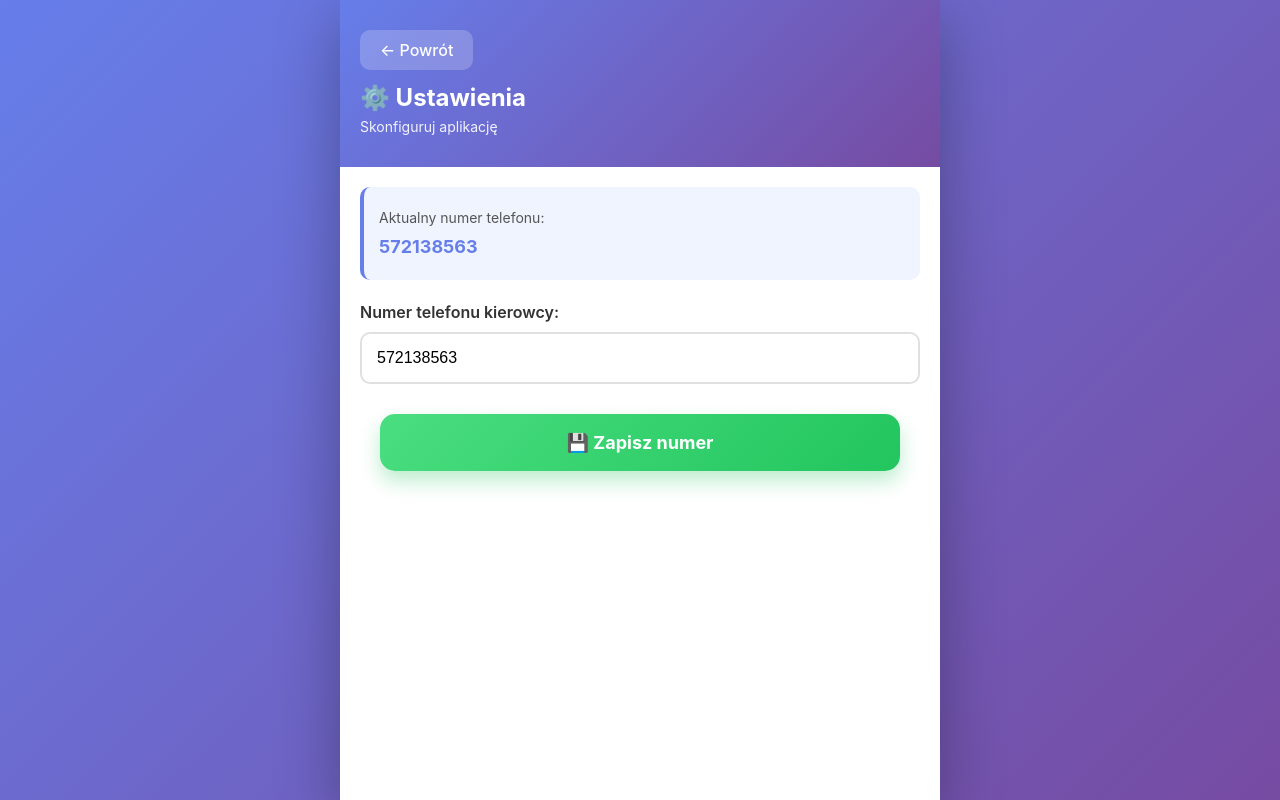
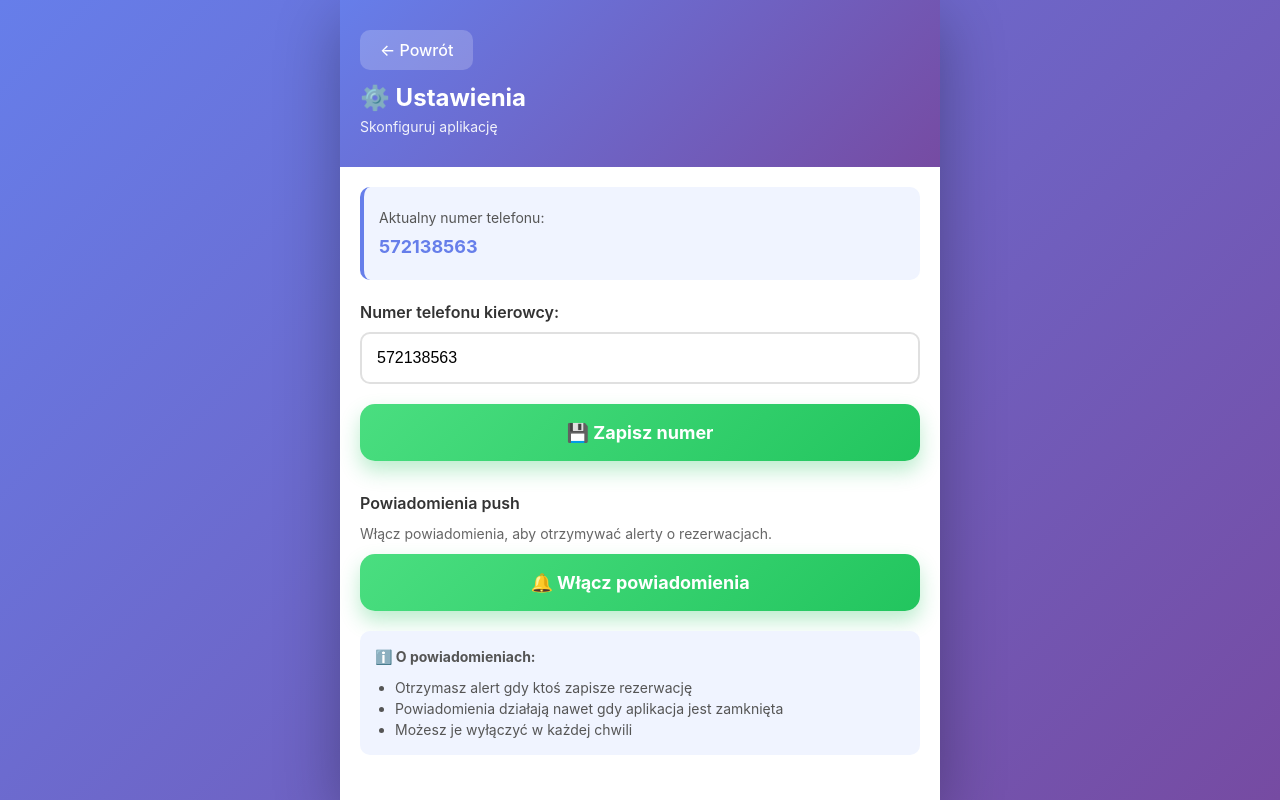
Before and after one commit to mwmarszalek/tnz-app, a React (Vite) app: page / in a window 1280 px wide. Both pictures are taken after a click on the button "⚙️". Built offline with nearby package versions, Linux system fonts and the light colour scheme; no server answers; the database is empty.

Commit message:
add firebase cloud notification mvp

```diff
--- a/src/App.jsx
+++ b/src/App.jsx
@@ -16,6 +16,10 @@ import {
 import DeparturesList from "./components/DeparturesList";
 import StopsList from "./components/StopsList";
 import Settings from "./components/Settings";
+import {
+  requestNotificationPermission,
+  onMessageListener,
+} from "./firebase-messaging";
 import "./App.css";
 
 function App() {
@@ -44,7 +48,6 @@ function App() {
     return () => unsubscribe();
   }, []);
 
-  // Nasłuchuj zmian sentSMS w Firebase
   useEffect(() => {
     const smsRef = ref(database, "sentSMS");
     const unsubscribe = onValue(smsRef, (snapshot) => {
@@ -55,12 +58,21 @@ function App() {
     return () => unsubscribe();
   }, []);
 
-  // Zmiana klasy body przy zmianie autobusu (animacja kolorów)
+  useEffect(() => {
+    requestNotificationPermission();
+
+    onMessageListener()
+      .then((payload) => {
+        console.log("Otrzymano powiadomienie:", payload);
+        // Pokaż powiadomienie w UI
+      })
+      .catch((err) => console.log("Błąd:", err));
+  }, []);
+
   useEffect(() => {
     document.body.className = `bus-${busNumber}`;
   }, [busNumber]);
 
-  // 🔄 Automatyczne czyszczenie danych o 19:25
   useAutoClear(() => {
     set(ref(database, "savedSchedules"), {});
     set(ref(database, "sentSMS"), {});
--- a/src/components/Settings.jsx
+++ b/src/components/Settings.jsx
@@ -1,7 +1,17 @@
-import { useState } from "react";
+import { useState, useEffect } from "react";
+import { requestNotificationPermission } from "../firebase-messaging";
 
 function Settings({ driverPhone, setDriverPhone, setView }) {
   const [phoneInput, setPhoneInput] = useState(driverPhone);
+  const [notificationsEnabled, setNotificationsEnabled] = useState(false);
+
+  // Sprawdź przy starcie czy powiadomienia są włączone
+  useEffect(() => {
+    const fcmToken = localStorage.getItem("fcmToken");
+    if (fcmToken) {
+      setNotificationsEnabled(true);
+    }
+  }, []);
 
   const savePhoneNumber = () => {
     const input = phoneInput.trim();
@@ -21,6 +31,30 @@ function Settings({ driverPhone, setDriverPhone, setView }) {
     setDriverPhone(cleanPhone);
     alert(`✅ Numer zapisany: ${cleanPhone}`);
     setView("departures");
+  };
+
+  const handleEnableNotifications = async () => {
+    try {
+      const token = await requestNotificationPermission();
+      if (token) {
+        setNotificationsEnabled(true);
+        localStorage.setItem("fcmToken", token);
+        alert("✅ Powiadomienia zostały włączone!");
+      } else {
+        alert(
+          "❌ Nie udało się włączyć powiadomień. Sprawdź uprawnienia przeglądarki."
+        );
+      }
+    } catch (error) {
+      console.error("Błąd włączania powiadomień:", error);
+      alert("❌ Wystąpił błąd podczas włączania powiadomień.");
+    }
+  };
+
+  const handleDisableNotifications = () => {
+    localStorage.removeItem("fcmToken");
+    setNotificationsEnabled(false);
+    alert("🔕 Powiadomienia zostały wyłączone");
   };
 
   return (
@@ -53,10 +87,60 @@ function Settings({ driverPhone, setDriverPhone, setView }) {
           />
         </div>
 
-        <div className="action-buttons">
-          <button className="btn btn-save" onClick={savePhoneNumber}>
-            💾 Zapisz numer
-          </button>
+        <button
+          className="btn btn-save"
+          onClick={savePhoneNumber}
+          style={{ width: "100%", marginBottom: "20px" }}
+        >
+          💾 Zapisz numer
+        </button>
+
+        {/* Sekcja powiadomień */}
+        <div className="form-group" style={{ marginTop: "30px" }}>
+          <label>Powiadomienia push</label>
+          <p style={{ fontSize: "14px", color: "#666", marginBottom: "10px" }}>
+            {notificationsEnabled
+              ? "Powiadomienia są włączone. Otrzymasz alerty o nowych rezerwacjach."
+              : "Włącz powiadomienia, aby otrzymywać alerty o rezerwacjach."}
+          </p>
+          {!notificationsEnabled ? (
+            <button
+              className="btn btn-save"
+              onClick={handleEnableNotifications}
+              style={{ width: "100%" }}
+            >
+              🔔 Włącz powiadomienia
+            </button>
+          ) : (
+            <button
+              className="btn btn-clear"
+              onClick={handleDisableNotifications}
+              style={{ width: "100%" }}
+            >
+              🔕 Wyłącz powiadomienia
+            </button>
+          )}
+        </div>
+
+        {/* Info o powiadomieniach */}
+        <div
+          style={{
+            marginTop: "20px",
+            padding: "15px",
+            background: "#f0f4ff",
+            borderRadius: "10px",
+            fontSize: "14px",
+            color: "#555",
+          }}
+        >
+          <p>
+            <strong>ℹ️ O powiadomieniach:</strong>
+          </p>
+          <ul style={{ paddingLeft: "20px", marginTop: "10px" }}>
+            <li>Otrzymasz alert gdy ktoś zapisze rezerwację</li>
+            <li>Powiadomienia działają nawet gdy aplikacja jest zamknięta</li>
+            <li>Możesz je wyłączyć w każdej chwili</li>
+          </ul>
         </div>
       </div>
     </>
--- /dev/null
+++ b/src/firebase-messaging.js
@@ -0,0 +1,32 @@
+import { getMessaging, getToken, onMessage } from "firebase/messaging";
+import { app } from "./firebase";
+
+const messaging = getMessaging(app);
+
+export const requestNotificationPermission = async () => {
+  try {
+    const permission = await Notification.requestPermission();
+    if (permission === "granted") {
+      const token = await getToken(messaging, {
+        vapidKey:
+          "BDaIwUGT51aMyfcHW6tKCuK3gvgfHHCXwg5DjN69rxOY7RxC6NbgZi5S8bGW1SMxSPO-jhg_TJ25g4HytQNhuYs",
+      });
+      console.log("FCM Token:", token);
+      return token;
+    } else {
+      console.log("Brak pozwolenia na powiadomienia");
+      return null;
+    }
+  } catch (error) {
+    console.error("Błąd powiadomień:", error);
+    return null;
+  }
+};
+
+export const onMessageListener = () =>
+  new Promise((resolve) => {
+    onMessage(messaging, (payload) => {
+      console.log("Otrzymano powiadomienie:", payload);
+      resolve(payload);
+    });
+  });
--- a/src/firebase.js
+++ b/src/firebase.js
@@ -1,5 +1,5 @@
 import { initializeApp } from "firebase/app";
-import { getDatabase, ref, set, onValue, remove } from "firebase/database";
+import { getDatabase, ref, set, onValue } from "firebase/database";
 
 const firebaseConfig = {
   apiKey: import.meta.env.VITE_FIREBASE_API_KEY,
@@ -14,4 +14,4 @@ const firebaseConfig = {
 const app = initializeApp(firebaseConfig);
 const database = getDatabase(app);
 
-export { database, ref, set, onValue, remove };
+export { app, database, ref, set, onValue };
```
Also changed, not shown: public/firebase-messaging-sw.js (added, +28 -0 lines).
